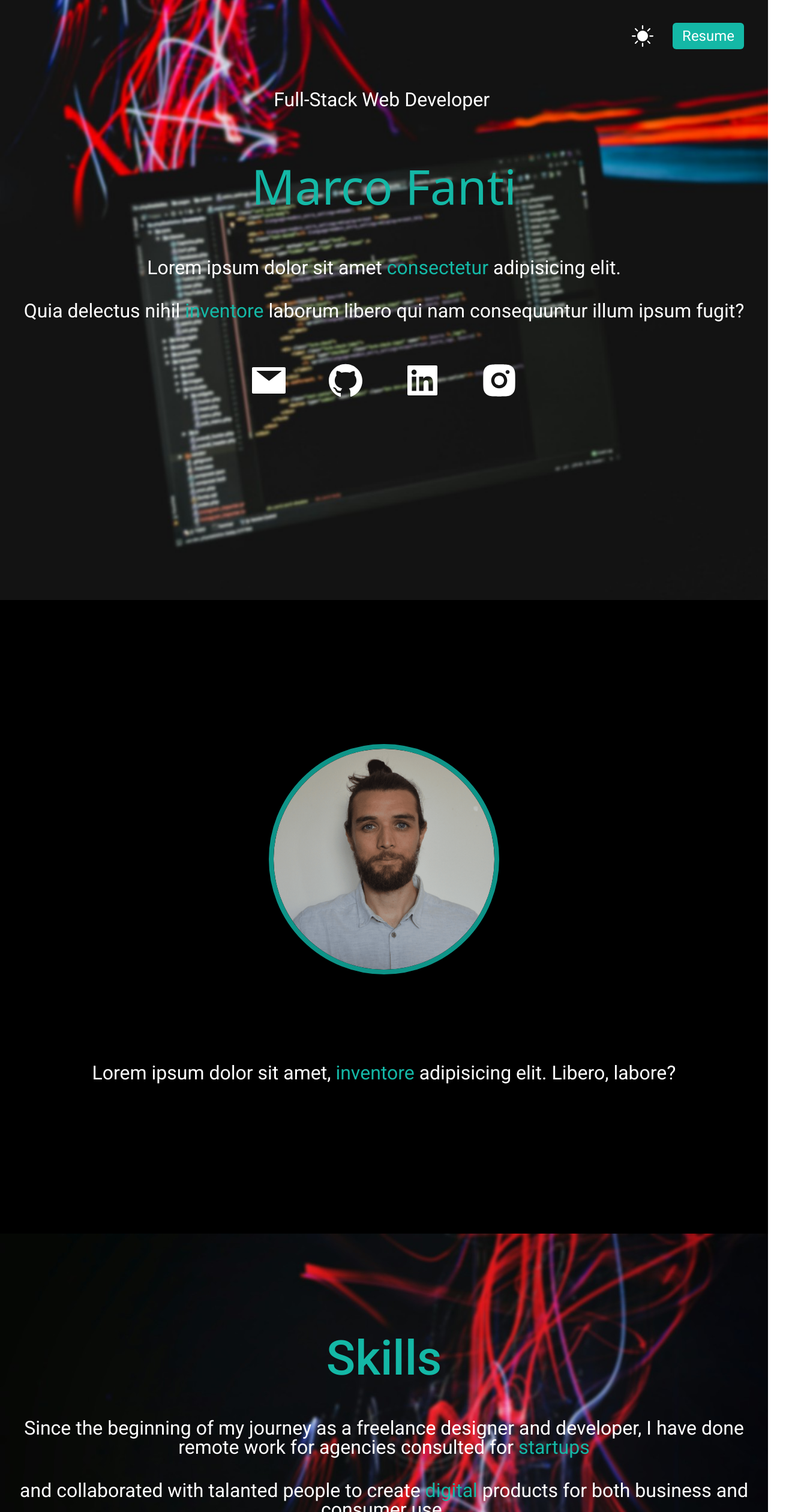
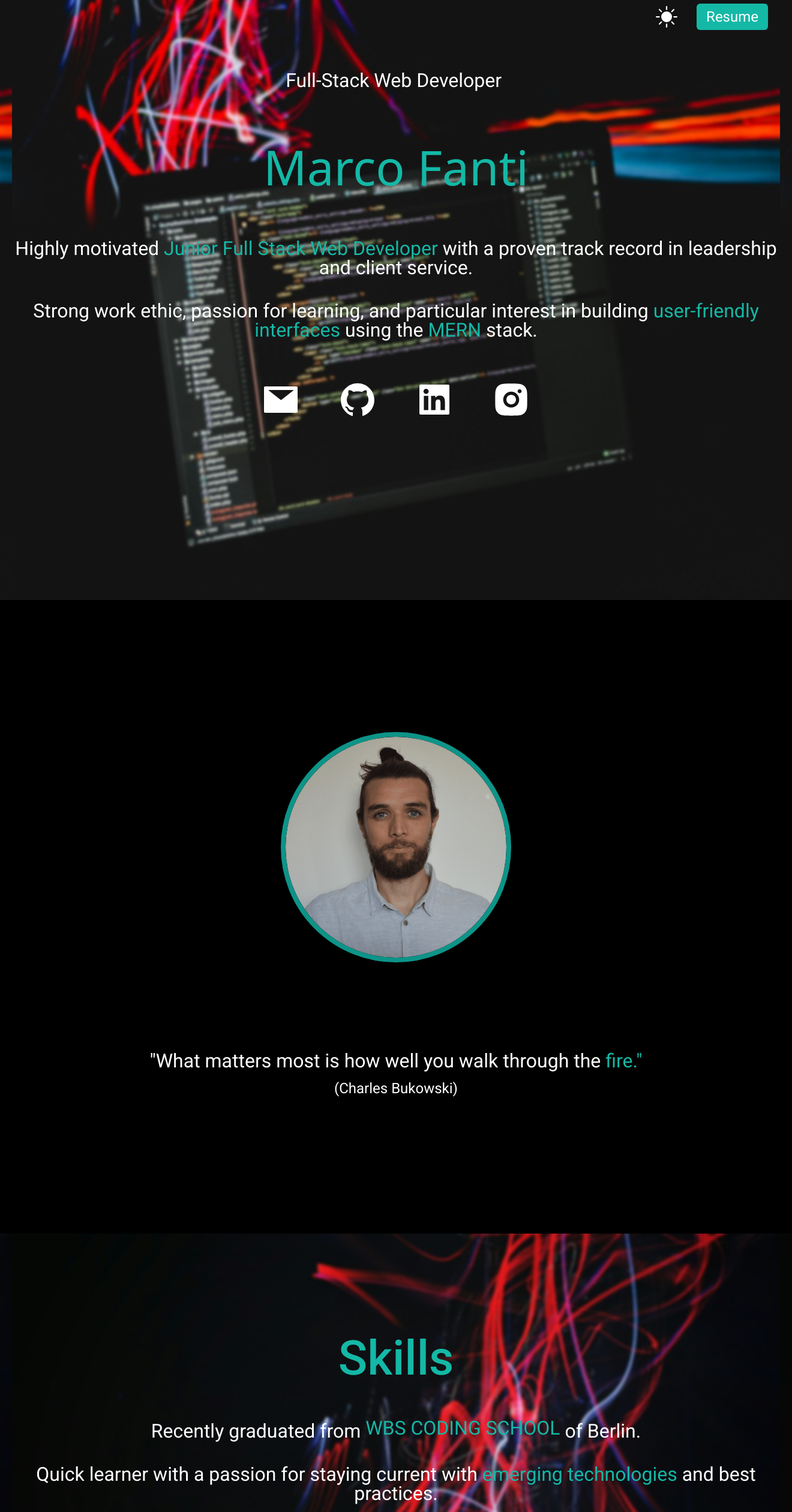
Before and after one commit to nanofanti/portfolio, a React (Vite) app: page / in a window 1280 px wide. Shown: the part 280-2800 px from the top of the page at 60% size, 1320 px wide, since content can reach past the window. Built offline with nearby package versions, Linux system fonts and the light colour scheme.

Commit message:
fixed works and projects

```diff
--- a/src/components/Footer.jsx
+++ b/src/components/Footer.jsx
@@ -3,8 +3,8 @@ import { RiSmartphoneFill } from "react-icons/ri";
 
 function Footer() {
   return (
-    <div>
-      <div className="h-[12rem] relative flex justify-evenly items-center bg-fixed bg-parallax2 bg-cover">
+    <div className="mt-[10rem]">
+      <div className="h-[20rem] relative flex justify-evenly items-center bg-fixed bg-parallax2 bg-cover">
         <div className="flex flex-col items-center">
           <p className="text-[1.5rem] flex justify-center items-center gap-5 font-roboto leading-8 text-center text-white">
             <IoMdPin className="text-[3rem] hover:text-orange-400 dark:hover:text-teal-500 hover:-translate-y-2 transform transition" />
--- a/src/components/Header.jsx
+++ b/src/components/Header.jsx
@@ -84,22 +84,30 @@ function Header() {
           data-aos-delay="1200"
           className="text-[2rem] font-roboto py-10 leading-8 text-center text-white"
         >
-          Lorem ipsum dolor sit amet{" "}
-          <span className="text-orange-400 font-roboto dark:text-teal-500">
-            consectetur
+          Highly motivated
+          <span className="text-orange-400 font-roboto hover:font-bold dark:text-teal-500">
+            {" "}
+            Junior Full Stack Web Developer
           </span>{" "}
-          adipisicing elit.{" "}
+          with a proven track record in leadership and client service.
         </p>
         <p
           data-aos="fade-up"
           data-aos-delay="1400"
           className="text-[2rem] font-roboto pb-14 leading-8 text-center text-white"
         >
-          Quia delectus nihil{" "}
-          <span className="text-orange-400 font-roboto dark:text-teal-500">
-            inventore
-          </span>{" "}
-          laborum libero qui nam consequuntur illum ipsum fugit?
+          <p>
+            Strong work ethic, passion for learning, and particular interest in
+            building{" "}
+            <span className="text-orange-400 font-roboto hover:font-bold dark:text-teal-500">
+              user-friendly interfaces{" "}
+            </span>
+            using the{" "}
+            <span className="text-orange-400 font-roboto hover:font-bold dark:text-teal-500">
+              MERN{" "}
+            </span>
+            stack.
+          </p>
         </p>
         <div className="text-5xl flex justify-center gap-16 py-3">
           <a
--- a/src/components/PhotoSection.jsx
+++ b/src/components/PhotoSection.jsx
@@ -26,9 +26,11 @@ function PhotoSection() {
           data-aos="fade-up"
           data-aos-delay="600"
         >
-          Lorem ipsum dolor sit amet,{" "}
-          <span className="text-orange-400 dark:text-teal-500">inventore</span>{" "}
-          adipisicing elit. Libero, labore?
+          "What matters most is how well you walk through the{" "}
+          <span className="text-orange-400 hover:font-bold dark:text-teal-500">
+            fire."
+          </span>{" "}
+          <h2 className="text-[1.5rem] mt-1">(Charles Bukowski)</h2>
         </h2>
       </div>
       <Skills />
--- a/src/components/Skills.jsx
+++ b/src/components/Skills.jsx
@@ -4,7 +4,7 @@ function Skills() {
   return (
     <div className="h-[100rem]">
       <div className="bg-fixed relative bg-parallax2 bg-cover h-[100rem]">
-        <div className="mt-[10rem] mb-[10rem] pt-[8rem]">
+        <div className="mt-[10rem] mb-[2rem] pt-[8rem]">
           <h3
             className="text-[5rem] font-roboto text-orange-400 text-center py-5 dark:text-teal-500 font-medium"
             data-aos="fade-up"
@@ -17,24 +17,31 @@ function Skills() {
             data-aos="fade-up"
             data-aos-delay="800"
           >
-            Since the beginning of my journey as a freelance designer and
-            developer, I have done remote work for agencies consulted for{" "}
-            <span className="text-orange-400 dark:text-teal-500">
-              startups{" "}
-            </span>
+            Recently graduated from{" "}
+            <a
+              href="/WBScertificate.pdf"
+              target="blank"
+              className="link-effect"
+              data-replace="Check out the certificate!"
+            >
+              <span className="text-orange-400 dark:text-teal-500">
+                WBS CODING SCHOOL
+              </span>
+            </a>{" "}
+            of Berlin.
           </p>
+          <p></p>
           <p
             className="text-[2rem] font-roboto text-white text-center p-5 leading-8"
             data-aos="fade-up"
             data-aos-delay="800"
           >
-            {" "}
-            and collaborated with talanted people to create{" "}
-            <span className="text-orange-400 dark:text-teal-500">
+            Quick learner with a passion for staying current with
+            <span className="text-orange-400 hover:font-bold dark:text-teal-500">
               {" "}
-              digital
-            </span>{" "}
-            products for both business and consumer use.
+              emerging technologies{" "}
+            </span>
+            and best practices.
           </p>
         </div>
         <div className="m-3 flex justify-center pb-8 gap-10">
--- a/src/components/WorksAndProjects.jsx
+++ b/src/components/WorksAndProjects.jsx
@@ -2,7 +2,7 @@ import Footer from "./Footer";
 
 function WorksAndProjects() {
   return (
-    <div className="dark:bg-black pt-[20rem] h-[125rem] lg:h-[150rem]">
+    <div className="dark:bg-black pt-[20rem] h-[170rem]">
       <div className=" pb-[10rem]" data-aos="fade-up">
         <h3 className="text-[5rem] roboto text-center py-5 text-orange-400 dark:text-teal-500 font-medium">
           Works & ...Projects
@@ -12,24 +12,47 @@ function WorksAndProjects() {
           data-aos-delay="600"
           className="text-[2rem] roboto text-center p-5 leading-8 dark:text-white"
         >
-          Since the beginning of my journey as a freelance designer and
-          developer, I have done remote work for
-          <span className="text-orange-400 dark:text-teal-500"> agencies </span>
+          Proven ability to manage projects and meet{" "}
+          <span className="text-orange-400 hover:font-bold dark:text-teal-500">
+            {" "}
+            deadlines{" "}
+          </span>{" "}
+          under pressure.
         </p>
         <p
           data-aos="fade-up"
           data-aos-delay="600"
           className="text-[2rem] roboto text-center p-5 leading-8 dark:text-white"
         >
-          consulted for{" "}
-          <span className="text-orange-400 dark:text-teal-500">startups </span>
-          and collaborated with talanted people to create digital products for
-          both business and consumer use.
+          Explore a few of my{" "}
+          <span className="text-orange-400 hover:font-bold dark:text-teal-500">
+            {" "}
+            past
+          </span>{" "}
+          and
+          <span className="text-orange-400 hover:font-bold dark:text-teal-500">
+            {" "}
+            ongoing projects
+          </span>{" "}
+          that demonstrate{" "}
+          <p className="mt-4">my evolving journey with the MERN stack, </p>
+          <p className="mt-4">
+            where I've tackled challenges, crafted innovative solutions,{" "}
+            <p className="mt-4">
+              and continue to{" "}
+              <span className="text-orange-400 hover:font-bold dark:text-teal-500">
+                expand my skill set
+              </span>
+              .
+            </p>
+          </p>
         </p>
       </div>
-      <div className="flex gap-10 p-10 m-10 flex-wrap">
+      <div className="p">
+        <div className="flex justify-center gap-10">
+          {" "}
           <div
-          className="basis-1/3 flex-1"
+            className=" flex flex-col items-center"
             data-aos="flip-right"
             data-aos-delay="300"
           >
@@ -39,19 +62,19 @@ function WorksAndProjects() {
               </h2>
             </a>
             <p className="text-center text-[1.5rem] roboto mb-6 dark:text-white">
-            Lorem ipsum dolor sit amet consectetur adipisicing elit.
+              "Tinderlike" pet adoption web app.{" "}
+              <p>Find your PetFect match now!</p>
             </p>
 
             <iframe
-            width={850}
-            height={500}
+              // width={850}
+              // height={500}
               src="https://petfectmatch.netlify.app/"
-            className="rounded-lg bg-white object-cover hover:-translate-y-2 hover:border-4 hover:border-orange-400 dark:border-teal-500 transform transition-all"
+              className="rounded-lg w-[40rem] h-[31rem] bg-white object-cover hover:-translate-y-2 hover:border-4 hover:border-orange-400 dark:border-teal-500 transform transition-all"
             ></iframe>
           </div>
-
           <div
-          className="basis-1/3 flex-1"
+            className="flex flex-col items-center"
             data-aos="flip-left"
             data-aos-delay="300"
           >
@@ -63,36 +86,40 @@ function WorksAndProjects() {
             </a>
 
             <p className="text-center text-[1.5rem] roboto mb-6 dark:text-white">
-            Lorem ipsum dolor sit amet consectetur adipisicing elit.
+              Play with first generation Pokemons and{" "}
+              <p>be the number one on the leaderboard!</p>
             </p>
             <iframe
-            width={850}
-            height={500}
+              // width={850}
+              // height={500}
               src="https://pokemonfightwbs.netlify.app/"
-            className="rounded-lg bg-white object-cover hover:-translate-y-2 hover:border-4 hover:border-orange-400 dark:border-teal-500 transform transition-all"
+              className="rounded-lg w-[40rem] h-[31rem] bg-white object-cover hover:-translate-y-2 hover:border-4 hover:border-orange-400 dark:border-teal-500 transform transition-all"
             ></iframe>
           </div>
+        </div>
+        <div className="flex justify-center gap-10">
           <div
-          className="basis-1/3 flex-1 mt-[8rem] p-5"
+            className="mt-[8rem] p-5"
             data-aos="flip-right"
             data-aos-delay="300"
           >
+            <a href="https://github.com/nanofanti/react-form" target="blank">
               <h2 className=" text-[3.25rem] roboto text-orange-400  dark:text-teal-500 text-center mb-2">
                 Sign Up
               </h2>
+            </a>
             <p className="text-center text-[1.5rem] roboto mb-6 dark:text-white">
-            Lorem ipsum dolor sit amet consectetur adipisicing elit.
+              A simple React form using Formik, Yup and Toastify
             </p>
-          <a href="https://github.com/nanofanti/react-form" target="blank">
+
             <img
               src="/signup.png"
               alt=""
-              className="rounded-lg object-cover hover:-translate-y-2 hover:border-4 hover:border-orange-400 dark:border-teal-500 transform transition-all"
+              className="rounded-lg w-[40rem] h-[31rem] object-cover hover:-translate-y-2 hover:border-4 hover:border-orange-400 dark:border-teal-500 transform transition-all"
             />
-          </a>
           </div>
           <div
-          className="basis-1/3 flex-1 mt-[8rem] p-5 "
+            className="mt-[8rem] p-5 "
             data-aos="flip-left"
             data-aos-delay="300"
           >
@@ -100,16 +127,17 @@ function WorksAndProjects() {
               ...Au Plant
             </h2>
             <p className="text-center text-[1.5rem] roboto mb-6 dark:text-white">
-            Lorem ipsum dolor sit amet consectetur adipisicing elit.
+              If you love plants, you are gonna love this!
             </p>
-          <div className="relative group">
+            <div className="relative group w-[40rem] h-[31rem]">
               <img
                 src="/auplantlogo.png"
                 alt=""
-              className="rounded-lg object-cover group-hover:blur-sm duration-300 group-hover:-translate-y-2"
+                className="w-[40rem] h-[31rem] rounded-lg object-cover group-hover:blur-sm duration-300 group-hover:-translate-y-2"
               />
               <div className="absolute inset-0 z-10 flex justify-center items-center text-6xl font-semibold opacity-0 group-hover:opacity-100 duration-300 rounded text-orange-400 hover:-translate-y-2 hover:border-4 hover:border-orange-400 dark:text-teal-500 dark:border-teal-500">
                 Coming soon...
+              </div>
             </div>
           </div>
         </div>
--- a/src/index.css
+++ b/src/index.css
@@ -2,7 +2,37 @@
 @tailwind components;
 @tailwind utilities;
 
-/* @font-face {
-  font-family: Burtons;
-  src: url("/public/Burtons.otf");
-} */
+@layer components {
+  .link-effect {
+    @apply relative inline-block overflow-hidden; /* Basic styles */
+  }
+
+  .link-effect::before {
+    @apply absolute left-0 bottom-0 w-full bg-[#1fb8a6] origin-[100%_50%] scale-x-0;
+    @apply transition-transform duration-300 ease-[cubic-bezier(0.76,0,0.24,1)]; /* Animation setup */
+  }
+
+  .link-effect::after {
+    @apply absolute left-0 top-0 w-full h-full origin-[100%_50%] translate-x-[200%] text-[#1fb8a6] text-2xl;
+    content: attr(data-replace); /* Use attribute content */
+    @apply transition-transform duration-300 ease-[cubic-bezier(0.76,0,0.24,1)];
+  }
+
+  .link-effect:hover::before {
+    @apply origin-[0%_50%] scale-x-100; /* Transform on hover */
+  }
+
+  .link-effect:hover::after {
+    @apply translate-x-0;
+  }
+
+  .link-effect span {
+    @apply inline-block transition-transform duration-300 ease-[cubic-bezier(0.76,0,0.24,1)];
+  }
+
+  .link-effect:hover span {
+    @apply -translate-x-full; /* Change to -translate-x-full for complete hiding */
+    /* Add this line */
+    visibility: hidden;
+  }
+}
```
Also changed, not shown: 1 other file (tests, documents, lock files or other folders). Lines whose indentation alone changed are shown as unchanged.
